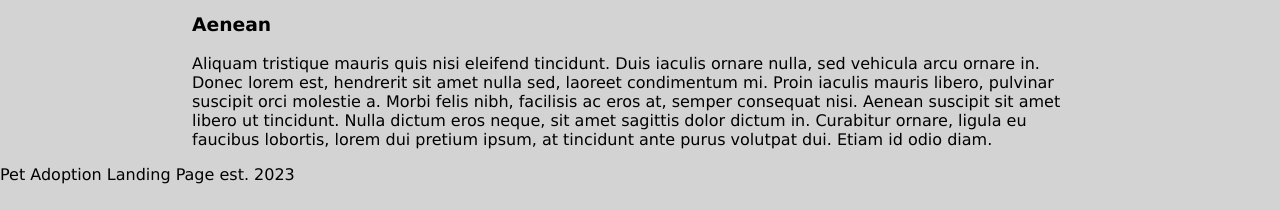
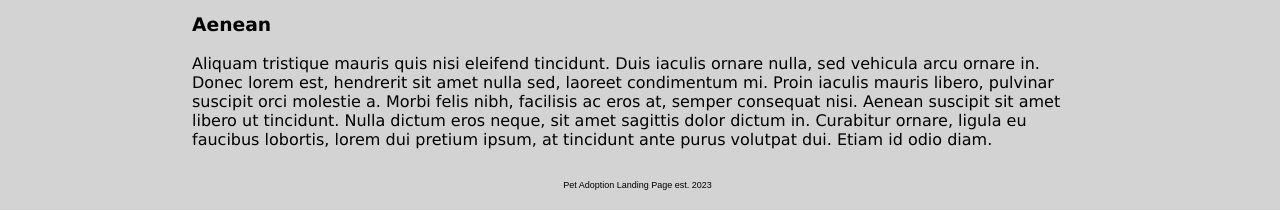
Before and after one commit to bchairez4/flask-landing-page, a Flask app: page / in a window 1280 px wide. Shown: the part 1380-1590 px from the top of the page. Before the commit the page ends 1564 px from the top, so only its background shows below. Run offline with Flask 3, Linux system fonts and the light colour scheme.

Commit message:
added styling to footer

```diff
--- a/static/css/style.css
+++ b/static/css/style.css
@@ -12,6 +12,13 @@ header {
     text-align: center;
     display: block;
     padding: 30px;
+}
+
+footer {
+    font-size: xx-small;
+    font-family: sans-serif;
+    padding-top: 15px;
+    padding-left: 44%;
 }
 
 img {
```
